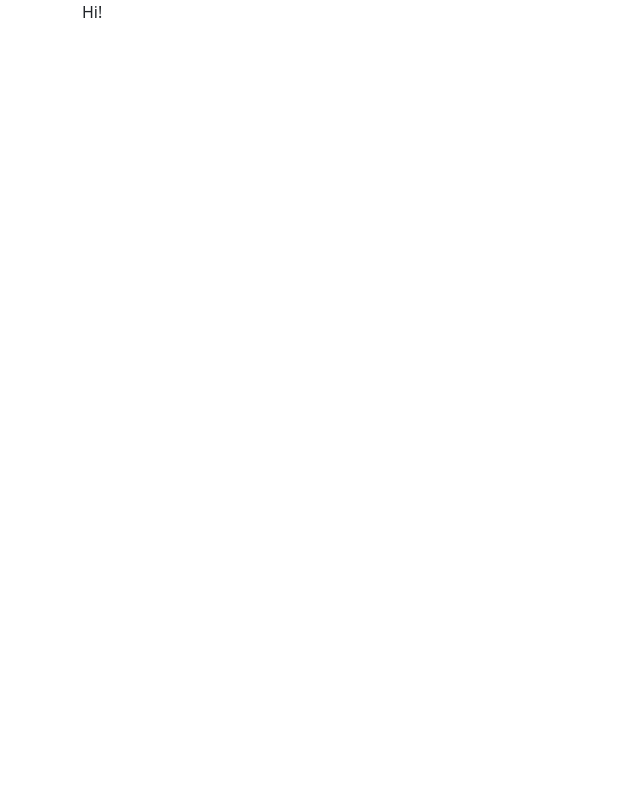
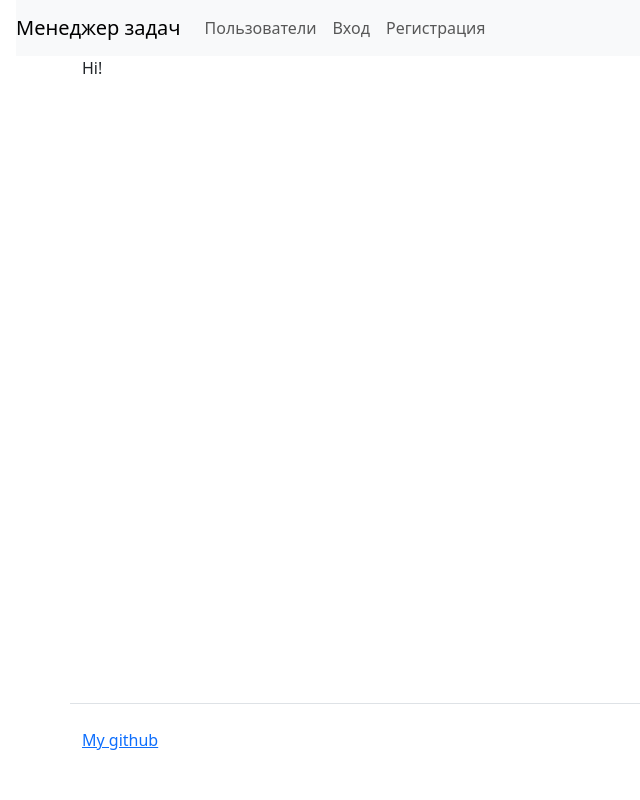
Before and after one commit to Barzabel/python-project-52, a Django app: page / in a window 1280 px wide. Before the commit the part shown is almost empty. Shown: the whole page, without its empty margins (0-640 px from the left). Run offline with Django 5.2, Linux system fonts and the light colour scheme; some libraries are stand-ins or nearby versions.

Commit message:
add hader and footer

```diff
--- a/task_manager/templates/base.html
+++ b/task_manager/templates/base.html
@@ -15,14 +15,14 @@
 </head>
 <body class="d-flex flex-column min-vh-100">
     <header>
-
+    {% include "hader.html" %}
     </header>
     <main class="container wrapper flex-grow-1">
         {% bootstrap_messages %}
         {% block content %}{% endblock %}
     </main>
     <footer>
-
+    {% include "footer.html" %}
     </footer>
     {% bootstrap_javascript %}
 </body>
--- /dev/null
+++ b/task_manager/templates/footer.html
@@ -0,0 +1,3 @@
+<div class="container my-5 pt-4 border-top">
+    <a target="_blank" href="https://github.com/Barzabel">My github</a>
+</div>
--- /dev/null
+++ b/task_manager/templates/hader.html
@@ -0,0 +1,21 @@
+<nav class="navbar navbar-expand-lg navbar-light bg-light ms-3">
+  <a class="navbar-brand" href="/">Менеджер задач</a>
+  <button class="navbar-toggler" data-bs-toggle="collapse" data-bs-target="#navbarToggleExternalContent">
+    <span class="navbar-toggler-icon"></span>
+  </button>
+  <div class="collapse navbar-collapse" id="navbarToggleExternalContent">
+    <ul class="navbar-nav mr-auto">
+      <li class="nav-item">
+        <a class="nav-link" href="/users/">Пользователи</a>
+      </li>
+    </ul>
+    <ul class="navbar-nav">
+        <li class="nav-item">
+          <a class="nav-link" href="/login/">Вход</a>
+        </li>
+        <li class="nav-item">
+          <a class="nav-link" href="/users/create/">Регистрация</a>
+        </li>
+    </ul>
+  </div>
+</nav>
--- a/task_manager/urls.py
+++ b/task_manager/urls.py
@@ -23,3 +23,9 @@ urlpatterns = [
     path('admin/', admin.site.urls),
     path('', views.IndexView.as_view(), name='home'),
 ]
+
+"""
+/users/
+/login/
+/users/create/
+"""
```
